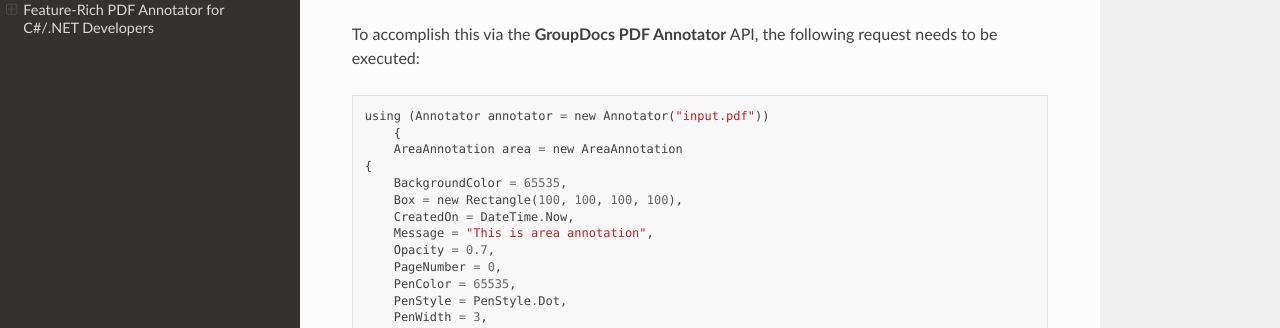
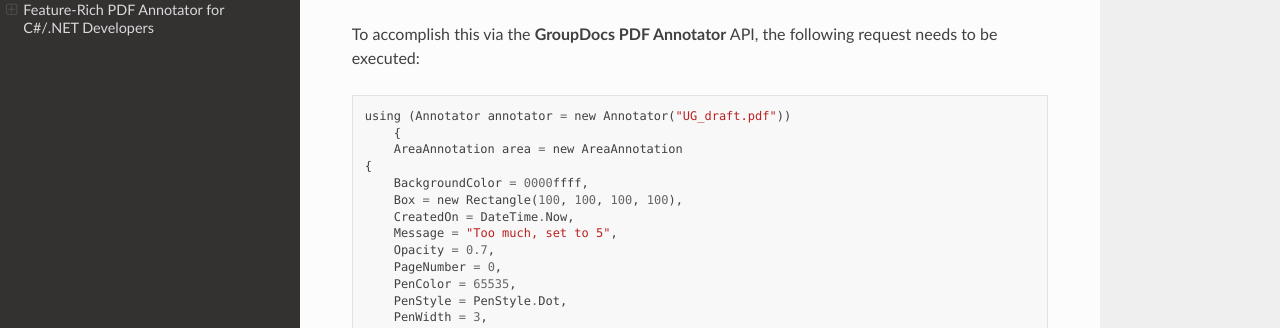
Before and after one commit to vadimsteckler1/asposetest, a Sphinx documentation site: the page built from docs/source/index.rst, in a window 1280 px wide and 900 px high, scrolled down 797 px. Shown: the part 151-479 px from the top of the window. Built offline with Sphinx 7.4.7 and the Read the Docs theme 2.0.0, drawn with Linux system fonts in a browser that asks for light colours.

Commit message:
Update index.rst

```diff
--- a/docs/source/index.rst
+++ b/docs/source/index.rst
@@ -21,14 +21,14 @@
 
 To accomplish this via the **GroupDocs PDF Annotator** API, the following request needs to be executed::
 
-    using (Annotator annotator = new Annotator("input.pdf"))
+    using (Annotator annotator = new Annotator("UG_draft.pdf"))
 	{
 	AreaAnnotation area = new AreaAnnotation
     {
-     	BackgroundColor = 65535,
+     	BackgroundColor = 0000ffff,
         Box = new Rectangle(100, 100, 100, 100),
         CreatedOn = DateTime.Now,
-        Message = "This is area annotation",
+        Message = "Too much, set to 5",
         Opacity = 0.7,
         PageNumber = 0,
         PenColor = 65535,
```
